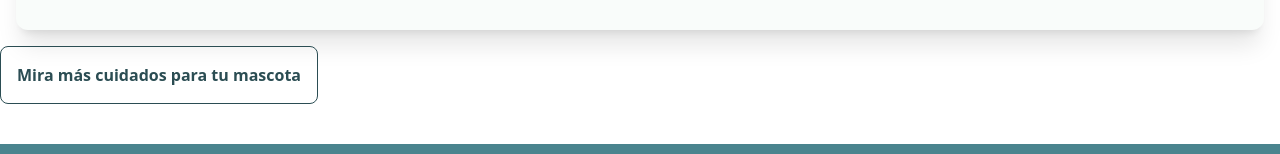
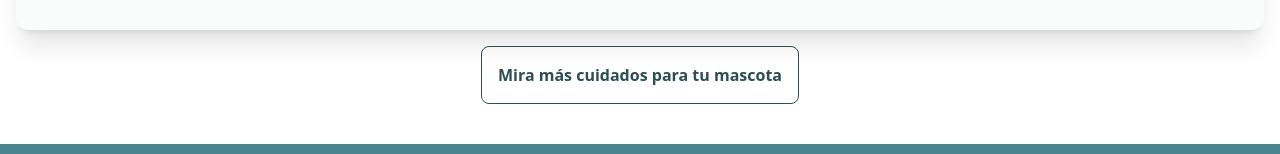
Before and after one commit to No-Country-simulation/s16-13-n-csharp-react, a React (Vite) app in the folder frontend/: page / in a window 1280 px wide. Shown: the part 1859-2013 px from the top of the page. Built offline with nearby package versions, Linux system fonts and the light colour scheme.

Commit message:
style: home page update

```diff
--- /dev/null
+++ b/frontend/src/data/tips.ts
@@ -0,0 +1,26 @@
+export const tipsList = [
+    {
+      title: "Vacunación Antirábica",
+      description: `La vacuna antirrábica debe aplicarse a perros y gatos
+      con buen estado de salud a partir de los 3 (TRES) meses de edad y
+      revacunarse anualmente, o de acuerdo a las undicaciones del veterinario...`,
+      link: "#",
+      image: "./vaccines.jpg",
+    },
+    {
+      title: "Fuente de agua limpia",
+      description: `El consumo de agua es uno de los puntos más importantes para
+      mantener la salud y el bienestar de nuestras mascotas.
+      Los perros deben consumir aproximadamente...`,
+      link: "#",
+      image: "./clean-water.jpg",
+    },
+    {
+      title: "Paseos con cuidadores",
+      description: `Cuando te prepares para recibir a un cuidador,
+      piensa en los detalles de la rutina de tu mascota que para ti son naturales,
+      pero que el nuevo cuidador necesitará conocer. Estos son...`,
+      link: "#",
+      image: "./walk.jpg",
+    },
+  ];
--- a/frontend/src/pages/Home/Home.tsx
+++ b/frontend/src/pages/Home/Home.tsx
@@ -1,31 +1,5 @@
+import { tipsList } from "../../data/tips";
 import { Card } from "./components/Card";
-
-let tipsList = [
-  {
-    title: "Vacunación Antirábica",
-    description: `La vacuna antirrábica debe aplicarse a perros y gatos
-    con buen estado de salud a partir de los 3 (TRES) meses de edad y
-    revacunarse anualmente, o de acuerdo a las undicaciones del veterinario...`,
-    link: "#",
-    image: "./vaccines.jpg",
-  },
-  {
-    title: "Fuente de agua limpia",
-    description: `El consumo de agua es uno de los puntos más importantes para
-    mantener la salud y el bienestar de nuestras mascotas.
-    Los perros deben consumir aproximadamente...`,
-    link: "#",
-    image: "./clean-water.jpg",
-  },
-  {
-    title: "Paseos con cuidadores",
-    description: `Cuando te prepares para recibir a un cuidador,
-    piensa en los detalles de la rutina de tu mascota que para ti son naturales,
-    pero que el nuevo cuidador necesitará conocer. Estos son...`,
-    link: "#",
-    image: "./walk.jpg",
-  },
-];
 
 export default function Home() {
   return (
@@ -36,14 +10,18 @@ export default function Home() {
       <section className="h-screen grid grid-cols-5 gap-10 justify-center items-center p-10 text-xl">
         <div className="col-span-2">
           <h1 className="text-primary-dark lg:text-9xl md:text-7xl">PETOPIA</h1>
-        <h3 className="text-primary-darker lg:text-4xl md:text-2xl font-bold">La app favorita de tu mascota</h3>
+          <h3 className="text-primary-darker lg:text-4xl md:text-2xl font-bold">
+            La app favorita de tu mascota
+          </h3>
           <p>
             Somos una aplicación web que te permitirá recordarte las visitas al
             veterinario, sus vacunas, desparatizaciones, sus datos personales y
             tengas el historial médico de tu mascota, ¡todo en un solo lugar!
             Porque tu mascota es parte de tu familia.
           </p>
-        <a className="text-primary-darker font-bold" href="#">Registrarme</a>
+          <a className="text-primary-darker font-bold" href="#">
+            Registrarme
+          </a>
         </div>
 
         <picture className="col-span-3 lg:p-20 md:p-10">
@@ -62,8 +40,11 @@ export default function Home() {
           />
         ))}
       </section>
-
-      <button className="border border-primary-darker text-primary-darker rounded-lg p-4 font-bold">Mira más cuidados para tu mascota</button>
+      <section className="flex w-full justify-center">
+        <button className="border border-primary-darker text-primary-darker rounded-lg p-4 font-bold">
+          Mira más cuidados para tu mascota
+        </button>
+      </section>
     </div>
   );
 }
```
Lines whose indentation alone changed are shown as unchanged.
